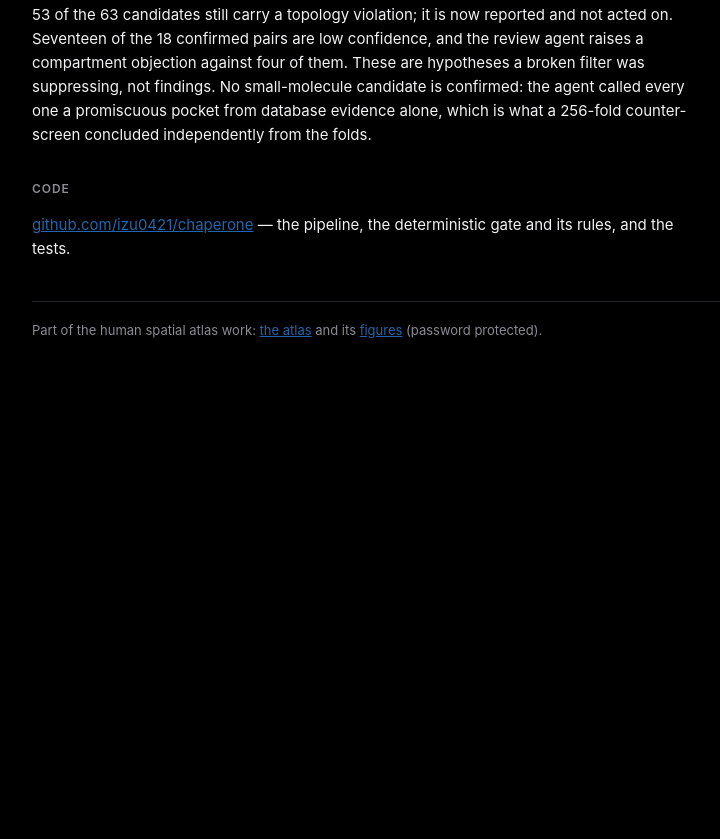
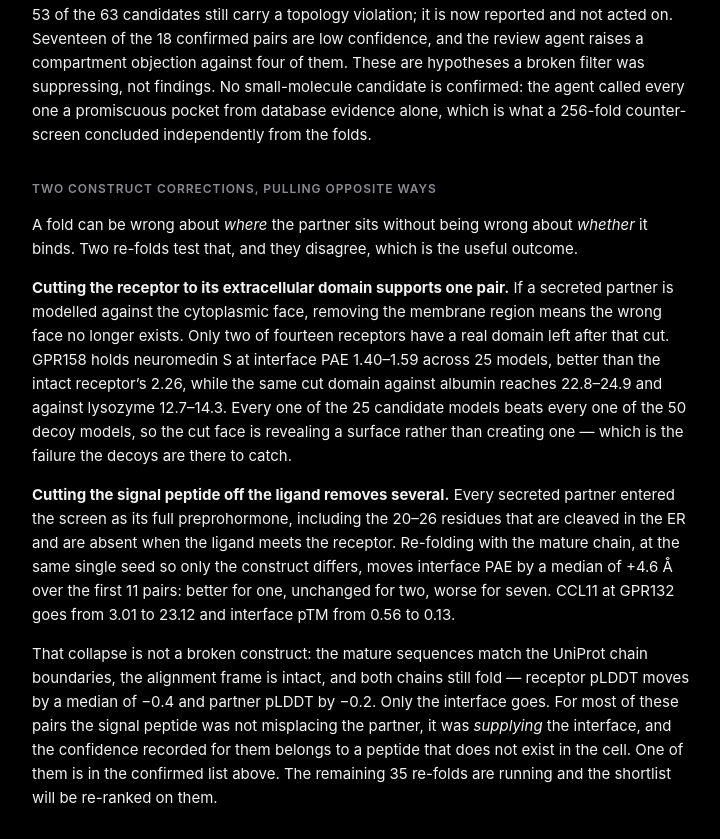
Before and after one commit to izu0421/chaperone, a plain HTML site: page index.html in a window 1280 px wide. Shown: the part 1369-2208 px from the top of the page, without its empty margins (250-970 px from the left). Before the commit the page ends 1780 px from the top, so only its background shows below. Drawn offline with Linux system fonts and the light colour scheme.

Commit message:
The signal peptide was supplying the interface, not just misplacing it
Every secreted partner entered the screen as its full preprohormone: CCL11 as
23+74 residues, somatostatin 24+92, spexin 26+90. That peptide is cleaved in
the ER and is absent when the ligand meets the receptor.

Re-folded with the mature chain at the SAME single seed as the screen, so only
the construct differs. First 11 pairs, median interface PAE +4.60 A:

    GPR141+IL21R     3.05 ->  2.27   better
    GPR148+CFC1      3.37 ->  3.24   same
    GPR142+ADCYAP1   3.64 ->  3.62   same
    GPR12+GRIN2A     3.72 ->  4.22
    GPR149+COL26A1   3.69 ->  7.80
    GPR141+CD226     3.52 ->  8.62
    GPR153+IL17RE    3.63 -> 13.67
    GPR101+FGA       2.36 -> 14.49
    GPR101+WNT3      2.48 -> 15.47
    GPR132+CCL11     3.01 -> 23.12   ipTM 0.56 -> 0.13

Not a broken construct, checked three ways: the mature sequences match the
UniProt chain boundaries exactly, every alignment row keeps its query-position
count, and BOTH CHAINS STILL FOLD -- receptor pLDDT median change -0.4,
partner -0.2. Only the interface goes.

So for most of these the signal peptide was CREATING the modelled interface,
and the confidence the screen recorded belongs to a molecule that does not
exist. The audit that prompted this arm predicted it would rescue candidates;
it removes them, which is what a control is for.

GPR132+CCL11 is one of the 18 confirmed. It will be downgraded. Holding the
re-ranking until all 46 land -- 11 shows the direction, not the magnitude.

Co-Authored-By: Claude Opus 5 <noreply@anthropic.com>

```diff
--- a/index.html
+++ b/index.html
@@ -90,6 +90,37 @@ suppressing, not findings. No small-molecule candidate is confirmed: the agent c
 one a promiscuous pocket from database evidence alone, which is what a 256-fold
 counter-screen concluded independently from the folds.</p>
 
+<h2>Two construct corrections, pulling opposite ways</h2>
+<p>A fold can be wrong about <em>where</em> the partner sits without being wrong about
+<em>whether</em> it binds. Two re-folds test that, and they disagree, which is the useful
+outcome.</p>
+
+<p><b>Cutting the receptor to its extracellular domain supports one pair.</b> If a
+secreted partner is modelled against the cytoplasmic face, removing the membrane region
+means the wrong face no longer exists. Only two of fourteen receptors have a real domain
+left after that cut. GPR158 holds neuromedin S at interface PAE 1.40&ndash;1.59 across 25
+models, better than the intact receptor&rsquo;s 2.26, while the same cut domain against
+albumin reaches 22.8&ndash;24.9 and against lysozyme 12.7&ndash;14.3. Every one of the 25
+candidate models beats every one of the 50 decoy models, so the cut face is revealing a
+surface rather than creating one &mdash; which is the failure the decoys are there to
+catch.</p>
+
+<p><b>Cutting the signal peptide off the ligand removes several.</b> Every secreted
+partner entered the screen as its full preprohormone, including the 20&ndash;26 residues
+that are cleaved in the ER and are absent when the ligand meets the receptor. Re-folding
+with the mature chain, at the same single seed so only the construct differs, moves
+interface PAE by a median of +4.6 &#8491; over the first 11 pairs: better for one,
+unchanged for two, worse for seven. CCL11 at GPR132 goes from 3.01 to 23.12 and interface
+pTM from 0.56 to 0.13.</p>
+
+<p>That collapse is not a broken construct: the mature sequences match the UniProt chain
+boundaries, the alignment frame is intact, and both chains still fold &mdash; receptor
+pLDDT moves by a median of &minus;0.4 and partner pLDDT by &minus;0.2. Only the interface
+goes. For most of these pairs the signal peptide was not misplacing the partner, it was
+<em>supplying</em> the interface, and the confidence recorded for them belongs to a
+peptide that does not exist in the cell. One of them is in the confirmed list above. The
+remaining 35 re-folds are running and the shortlist will be re-ranked on them.</p>
+
 <h2>Code</h2>
 <p><a href="https://github.com/izu0421/chaperone">github.com/izu0421/chaperone</a> &mdash;
 the pipeline, the deterministic gate and its rules, and the tests.</p>
```
